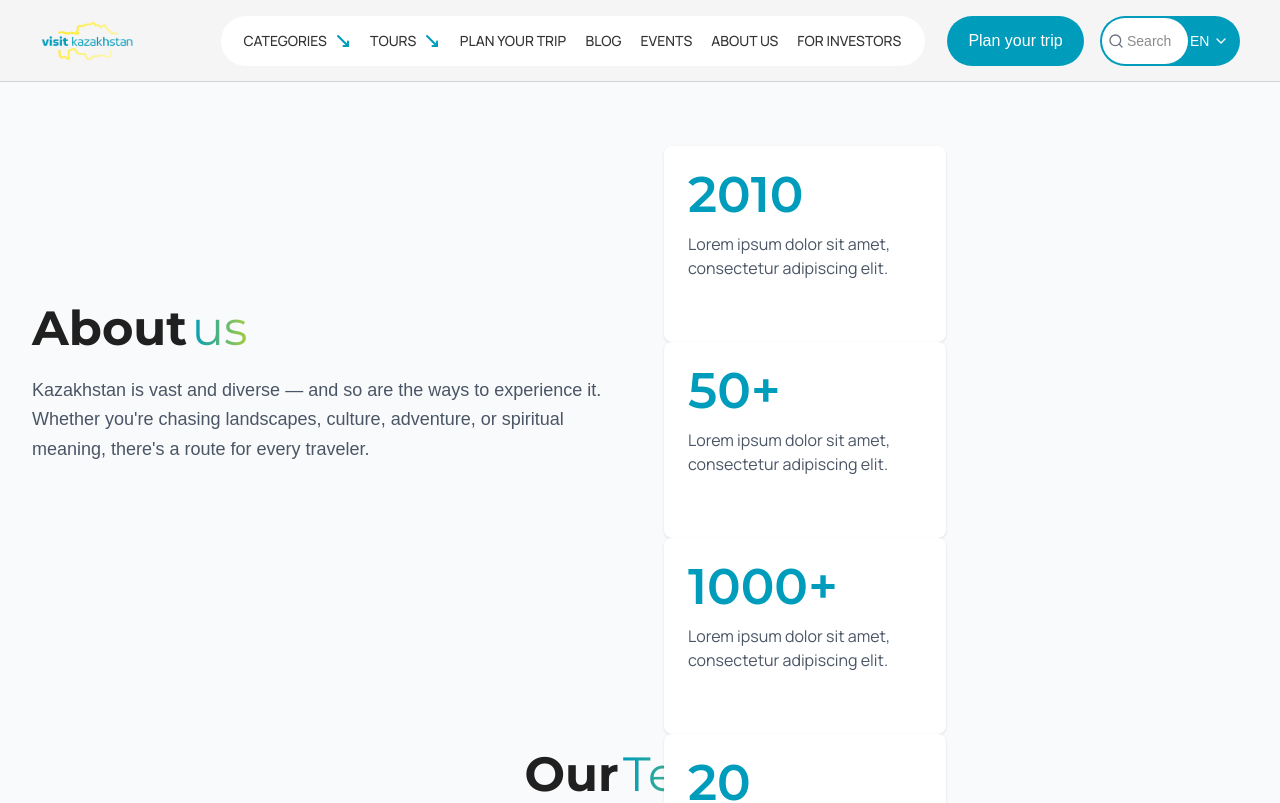
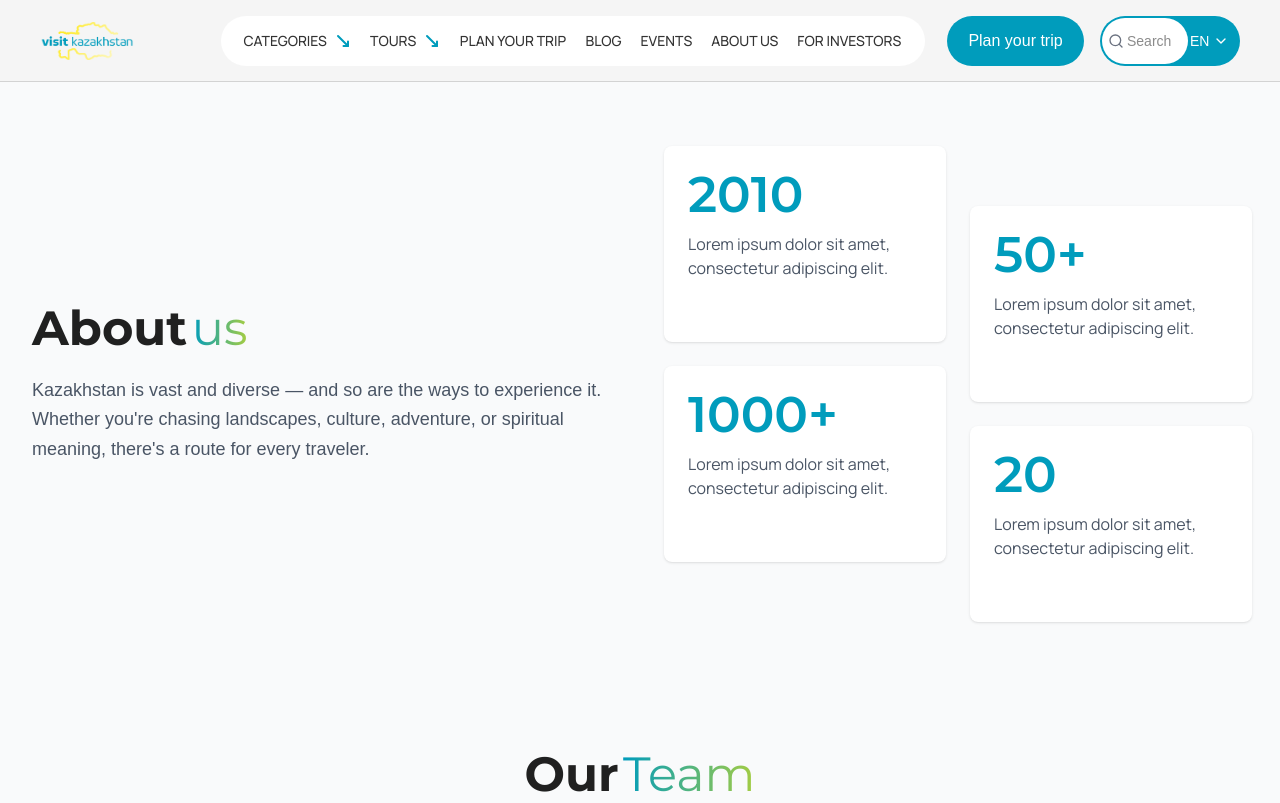
Before and after one commit to Rakhymzhan01/visit_kazakhstan, a Next.js app: page /about-us in a window 1280 px wide. Shown: the top 803 px of the page. Built offline with nearby package versions, Linux system fonts and the light colour scheme.

Commit message:
troubleshooting

```diff
--- a/src/app/about-us/page.tsx
+++ b/src/app/about-us/page.tsx
@@ -44,18 +44,7 @@ const AboutSection = () => {
           {/* Stats Grid - Same as Home Page */}
           <div className="w-full max-w-lg mx-auto lg:max-w-none lg:w-[588px] h-auto lg:h-[476px] relative">
             {/* Staggered layout */}
-            <div className="bg-white rounded-lg shadow-sm p-4 sm:p-6 mb-4 lg:mb-0" style={{
-              position: 'static',
-              '@media (min-width: 1024px)': {
-                position: 'absolute',
-                top: '0px',
-                left: '0px'
-              },
-              width: '100%',
-              maxWidth: '282px',
-              height: 'auto',
-              minHeight: '196px'
-            }}>
+            <div className="bg-white rounded-lg shadow-sm p-4 sm:p-6 mb-4 lg:mb-0 lg:absolute lg:top-0 lg:left-0 w-full max-w-[282px] h-auto min-h-[196px]">
               <div className="text-[#009CBC] mb-3 font-montserrat" style={{
                 fontWeight: 600,
                 fontSize: 'clamp(32px, 8vw, 50px)',
@@ -69,18 +58,7 @@ const AboutSection = () => {
                 letterSpacing: '-1%'
               }}>Lorem ipsum dolor sit amet, consectetur adipiscing elit.</p>
             </div>
-            <div className="bg-white rounded-lg shadow-sm p-4 sm:p-6 mb-4 lg:mb-0" style={{
-              position: 'static',
-              '@media (min-width: 1024px)': {
-                position: 'absolute',
-                top: '60px',
-                left: '306px'
-              },
-              width: '100%',
-              maxWidth: '282px',
-              height: 'auto',
-              minHeight: '196px'
-            }}>
+            <div className="bg-white rounded-lg shadow-sm p-4 sm:p-6 mb-4 lg:mb-0 lg:absolute lg:top-[60px] lg:left-[306px] w-full max-w-[282px] h-auto min-h-[196px]">
               <div className="text-[#009CBC] mb-3 font-montserrat" style={{
                 fontWeight: 600,
                 fontSize: 'clamp(32px, 8vw, 50px)',
@@ -94,18 +72,7 @@ const AboutSection = () => {
                 letterSpacing: '-1%'
               }}>Lorem ipsum dolor sit amet, consectetur adipiscing elit.</p>
             </div>
-            <div className="bg-white rounded-lg shadow-sm p-4 sm:p-6 mb-4 lg:mb-0" style={{
-              position: 'static',
-              '@media (min-width: 1024px)': {
-                position: 'absolute',
-                top: '220px',
-                left: '0px'
-              },
-              width: '100%',
-              maxWidth: '282px',
-              height: 'auto',
-              minHeight: '196px'
-            }}>
+            <div className="bg-white rounded-lg shadow-sm p-4 sm:p-6 mb-4 lg:mb-0 lg:absolute lg:top-[220px] lg:left-0 w-full max-w-[282px] h-auto min-h-[196px]">
               <div className="text-[#009CBC] mb-3 font-montserrat" style={{
                 fontWeight: 600,
                 fontSize: 'clamp(32px, 8vw, 50px)',
@@ -119,18 +86,7 @@ const AboutSection = () => {
                 letterSpacing: '-1%'
               }}>Lorem ipsum dolor sit amet, consectetur adipiscing elit.</p>
             </div>
-            <div className="bg-white rounded-lg shadow-sm p-4 sm:p-6" style={{
-              position: 'static',
-              '@media (min-width: 1024px)': {
-                position: 'absolute',
-                top: '280px',
-                left: '306px'
-              },
-              width: '100%',
-              maxWidth: '282px',
-              height: 'auto',
-              minHeight: '196px'
-            }}>
+            <div className="bg-white rounded-lg shadow-sm p-4 sm:p-6 lg:absolute lg:top-[280px] lg:left-[306px] w-full max-w-[282px] h-auto min-h-[196px]">
               <div className="text-[#009CBC] mb-3 font-montserrat" style={{
                 fontWeight: 600,
                 fontSize: 'clamp(32px, 8vw, 50px)',
@@ -222,9 +178,7 @@ const TeamSection = () => {
                     alt={member.name}
                     width={300}
                     height={400}
-                    className="object-cover group-hover:scale-105 transition-transform duration-300"
-                    style={{ width: '250px', height: '320px' }}
-                    className="sm:!w-[280px] sm:!h-[360px] lg:!w-[300px] lg:!h-[400px]"
+                    className="object-cover group-hover:scale-105 transition-transform duration-300 w-[250px] h-[320px] sm:w-[280px] sm:h-[360px] lg:w-[300px] lg:h-[400px]"
                   />
                   {/* Overlay with name and position */}
                   <div className="absolute bottom-4 left-4 right-4 bg-white/90 backdrop-blur-sm rounded-xl p-4">
--- a/src/app/categories/cities/page.tsx
+++ b/src/app/categories/cities/page.tsx
@@ -2,7 +2,6 @@
 import React from 'react'
 import Image from 'next/image'
 import Link from 'next/link'
-import { ArrowRight } from 'lucide-react'
 import Header from '../../components/Header'
 import Footer from '../../components/Footer'
 
```
